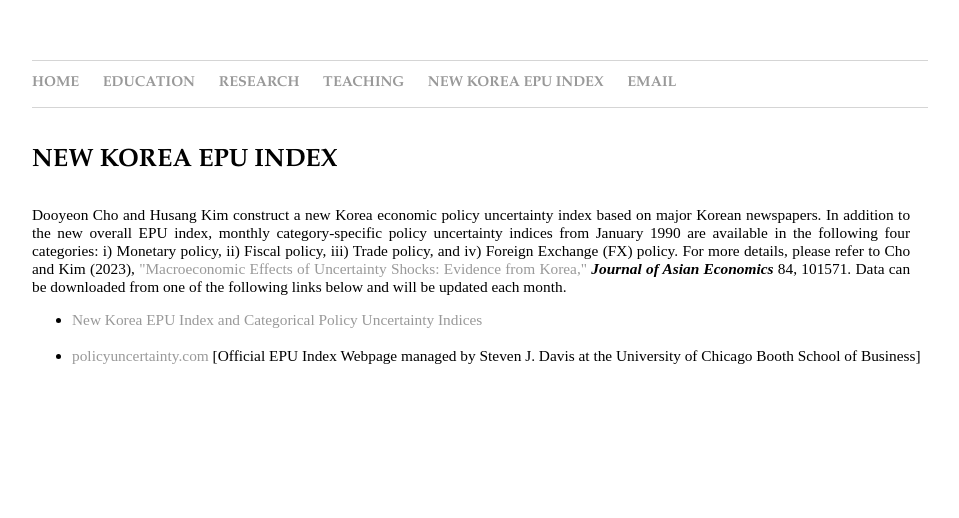
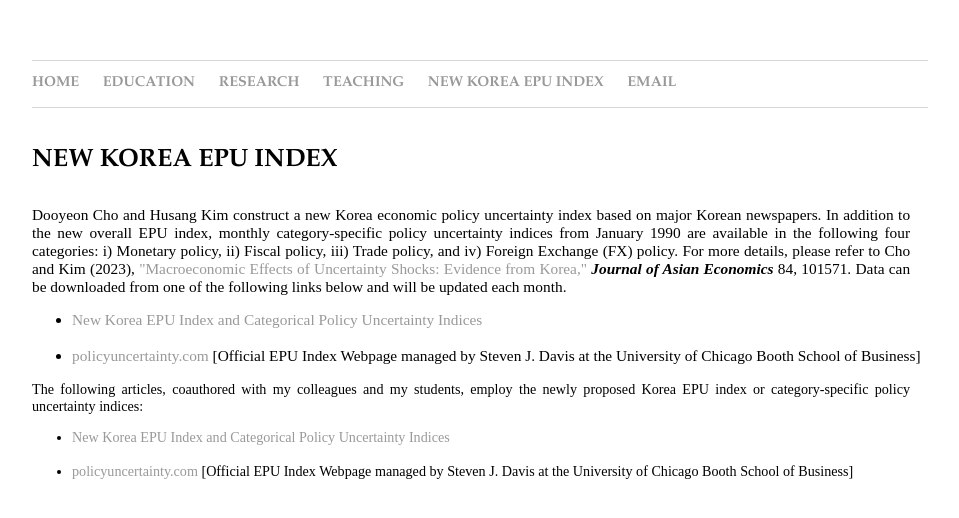
Before and after one commit to dooyeoncho/dooyeoncho.github.io, a Jekyll site: the page built from pages/new_korean_epu_index.html, in a window 1280 px wide. Shown: the top 518 px of the page, without its empty margins (160-1119 px from the left). Built offline with Jekyll 4.4.1, drawn with Linux system fonts in a browser that asks for light colours.

Commit message:
Update new_korean_epu_index.html

```diff
--- a/pages/new_korean_epu_index.html
+++ b/pages/new_korean_epu_index.html
@@ -27,4 +27,10 @@ span {
 			<li><a href="https://sites.google.com/view/korea-epu">New Korea EPU Index and Categorical Policy Uncertainty Indices </a></li> &nbsp;
 		        <li><a href="https://www.policyuncertainty.com/korea_chokim.html">policyuncertainty.com </a>[Official EPU Index Webpage managed by Steven J. Davis at the University of Chicago Booth School of Business]</li>
 		</ul>
+<div>
+			<div><span>The following articles, coauthored with my colleagues and my students, employ the newly proposed Korea EPU index or category-specific policy uncertainty indices:</span> &nbsp;
+		<ul>
+			<li><a href="https://sites.google.com/view/korea-epu">New Korea EPU Index and Categorical Policy Uncertainty Indices </a></li> &nbsp;
+		        <li><a href="https://www.policyuncertainty.com/korea_chokim.html">policyuncertainty.com </a>[Official EPU Index Webpage managed by Steven J. Davis at the University of Chicago Booth School of Business]</li>
+		</ul>
 </div>&nbsp;&nbsp;&nbsp;&nbsp;&nbsp;&nbsp;
```
